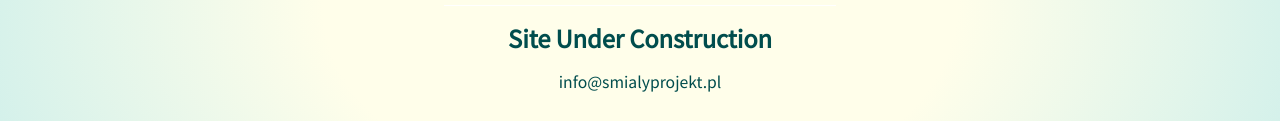
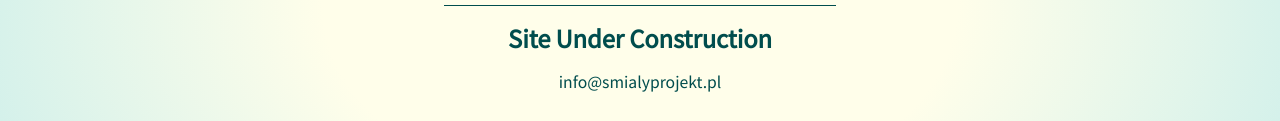
Before and after one commit to GuschinS/sp.pl, a plain HTML site: page index.html in a window 1280 px wide. Shown: the part 393-514 px from the top of the page. Drawn offline with nearby package versions, Linux system fonts and the light colour scheme.

Commit message:
edit .sub-title

```diff
--- a/style.css
+++ b/style.css
@@ -48,7 +48,7 @@ body {
 }
 
 .sub-title {
-    border-top: .1rem solid #fff;
+    border-top: .1rem solid #004d4d;
     padding: 1rem 4rem;
     text-align: center;
 }
```
